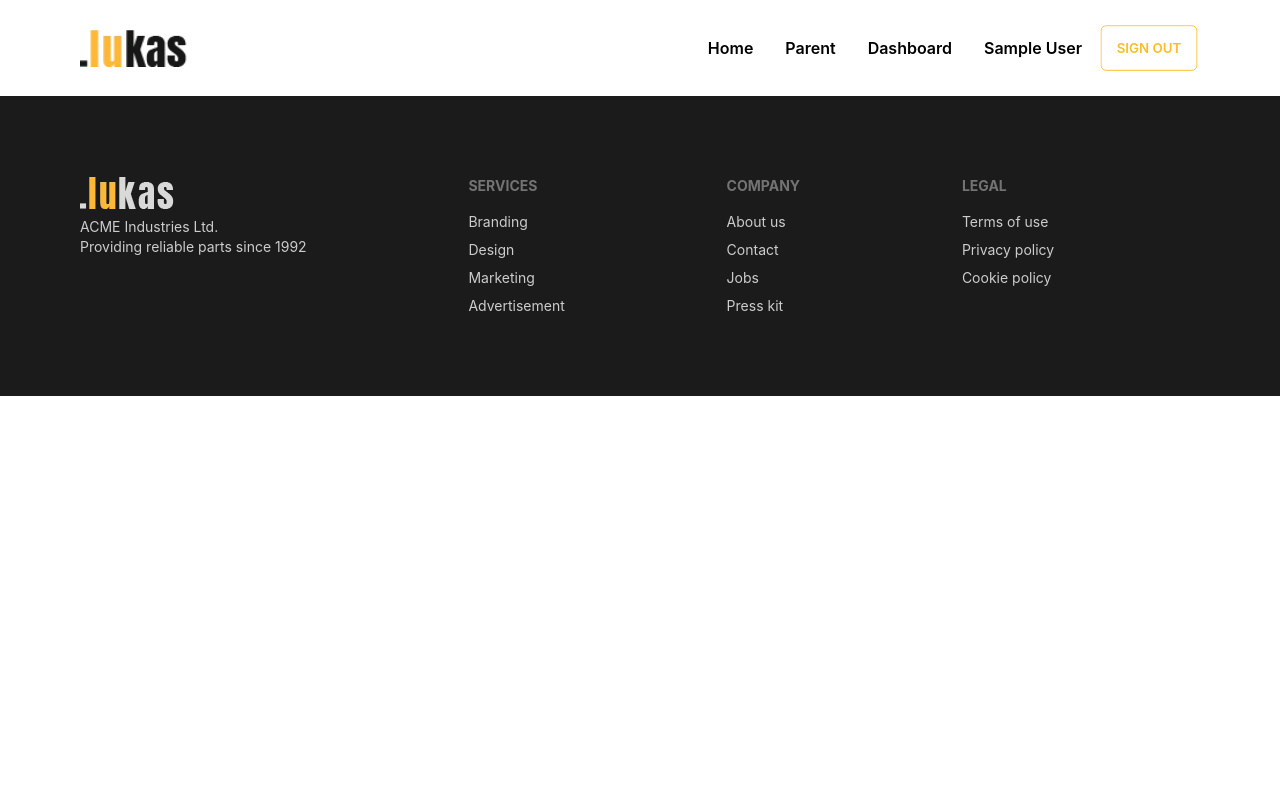
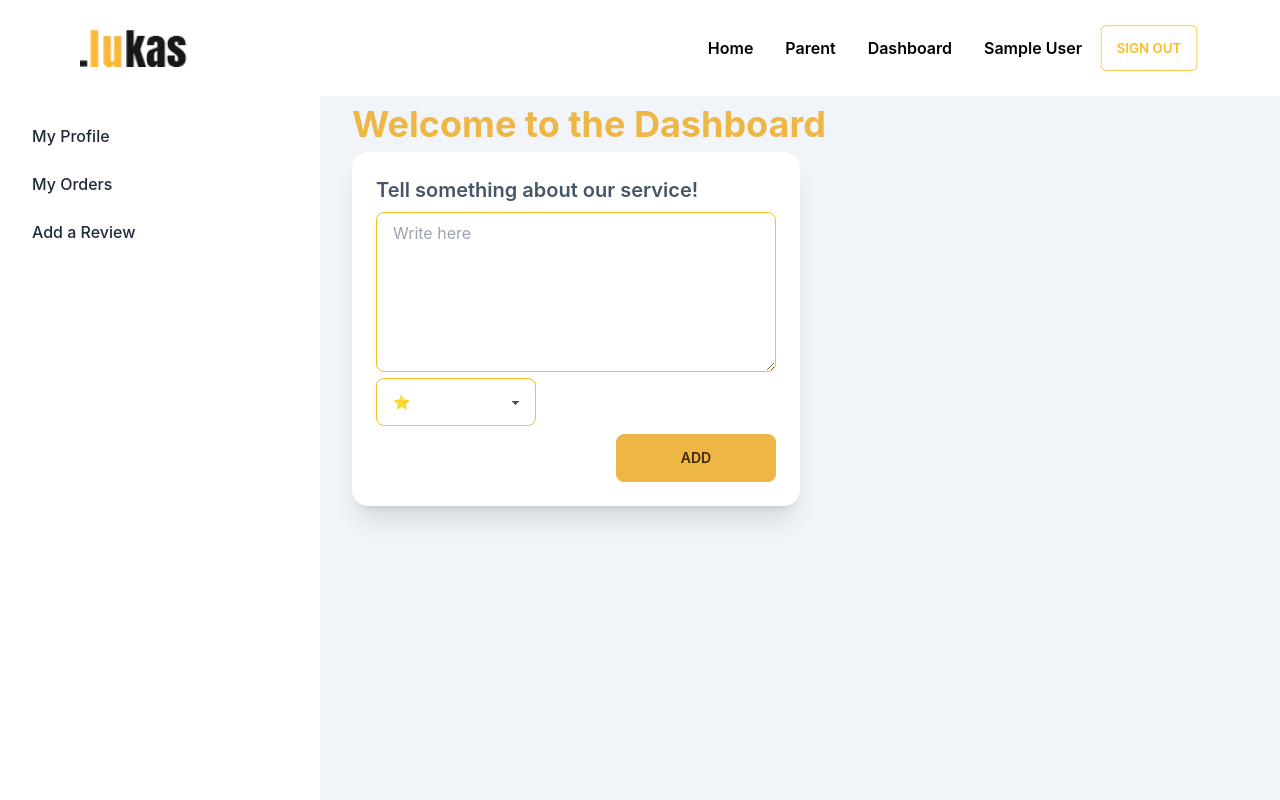
Before and after one commit to ZeroBug404/lukas-car-parts-client-MERN-website, a React (Create React App) app: page /dashboard/addreview in a window 1280 px wide. Shown: the top 800 px of the page. Built offline with nearby package versions, Linux system fonts and the light colour scheme; no server answers; sample sign-in values are in the browser's storage.

Commit message:
add review page is now fully configured with showing reviews on the home page

```diff
--- a/src/App.js
+++ b/src/App.js
@@ -1,6 +1,10 @@
 import { Route, Routes } from "react-router-dom";
+import { ToastContainer } from "react-toastify";
+import "react-toastify/dist/ReactToastify.css";
 import "./App.css";
+import AddReview from "./Pages/Dashboard/AddReview";
 import Dashboard from "./Pages/Dashboard/Dashboard";
+import MyOrders from "./Pages/Dashboard/MyOrders";
 import MyProfile from "./Pages/Dashboard/MyProfile";
 import Home from "./Pages/Home/Home";
 import Login from "./Pages/Login/Login";
@@ -9,9 +13,6 @@ import RequireAuth from "./Pages/Login/RequireAuth";
 import Order from "./Pages/Order/Order";
 import Footer from "./Pages/Shared/Footer";
 import Header from "./Pages/Shared/Header";
-import { ToastContainer } from 'react-toastify';
-import 'react-toastify/dist/ReactToastify.css';
-import MyOrders from "./Pages/Dashboard/MyOrders";
 
 function App() {
   return (
@@ -30,6 +31,7 @@ function App() {
         >
           <Route path="myprofile" element={<MyProfile></MyProfile>}></Route>
           <Route path="myorders" element={<MyOrders></MyOrders>}></Route>
+          <Route path="addreview" element={<AddReview></AddReview>}></Route>
         </Route>
         <Route path="register" element={<Register></Register>}></Route>
         <Route path="login" element={<Login></Login>}></Route>
@@ -44,7 +46,6 @@ function App() {
       </Routes>
       <ToastContainer />
       <Footer></Footer>
-
     </div>
   );
 }
--- /dev/null
+++ b/src/Pages/Dashboard/AddReview.js
@@ -0,0 +1,70 @@
+import React, { useRef } from "react";
+import { useAuthState } from "react-firebase-hooks/auth";
+import { useNavigate } from "react-router-dom";
+import { toast } from "react-toastify";
+import auth from "../../firebase.init";
+
+const AddReview = () => {
+    const [user] = useAuthState(auth)
+    const textRef = useRef('')
+    const starRef = useRef('')
+
+    const navigate = useNavigate()
+
+    const handleAddReview = (e) => {
+        e.preventDefault()
+        let reviewText = textRef.current.value;
+        const star = starRef.current.value;
+        // console.log(reviewText, star);
+
+        const review = {
+            reviewText,
+            star,
+            name: user.displayName
+        }
+
+        fetch(`http://localhost:5000/review`, {
+            method: 'POST',
+            headers: {
+                'content-type': 'application/json'
+            },
+            body: JSON.stringify(review)
+        })
+        .then(res => res.json())
+        .then(data => {
+            console.log({success: data});
+            navigate('/dashboard/myprofile')
+            toast('Thanks for your feedback!')
+        })
+    }
+   return (
+    <div class="card w-1/2 bg-base-100 shadow-xl">
+      <div class="p-6">
+        <h2 class="card-title text-slate-600 mb-2">
+          Tell something about our service!
+        </h2>
+
+        <form >
+            <textarea
+            ref={textRef}
+            className="textarea textarea-warning w-full h-40 leading-6 text-slate-800 text-base"
+            placeholder="Write here"
+            ></textarea>
+
+            <select ref={starRef} class="select select-warning w-2/5 max-w-xs text-slate-600">
+            <option>⭐</option>
+            <option>⭐⭐</option>
+            <option>⭐⭐⭐</option>
+            <option>⭐⭐⭐⭐</option>
+            <option>⭐⭐⭐⭐⭐</option>
+            </select>
+            <div class="card-actions mt-2 justify-end">
+            <button onClick={handleAddReview} class="btn btn-primary w-40">Add</button>
+            </div>
+        </form>
+      </div>
+    </div>
+  );
+};
+
+export default AddReview;
--- a/src/Pages/Dashboard/Dashboard.js
+++ b/src/Pages/Dashboard/Dashboard.js
@@ -28,7 +28,7 @@ const Dashboard = () => {
             <Link to={'myorders'}>My Orders</Link>
           </li>
           <li>
-            <a>Add a Review</a>
+            <Link to={'addreview'}>Add a Review</Link>
           </li>
         </ul>
       </div>
--- a/src/Pages/Home/Reviews.js
+++ b/src/Pages/Home/Reviews.js
@@ -1,29 +1,36 @@
-import React from 'react';
+import React, { useEffect, useState } from 'react';
 import people1 from '../../images/clients/people1.png'
 import people2 from '../../images/clients/people2.png'
 import people3 from '../../images/clients/people3.png'
 
 const Reviews = () => {
-    const reviews = [
-        {
-            name: 'Randy',
-            location: 'California',
-            description: 'I ordered a Radiator for my car. It was a simple process in which I was able to purchase it through linking to my Google, Facebook account, or create an account. I entered my vehicle information into their site to ensure I got the right part. When it arrived via FedEx I noticed the package was opened. ',
-            img: people1
-        },
-        {
-            name: 'Mike',
-            location: 'California',
-            description: "I needed a part for my car and got online to search for it. I came across CarParts.com. They seemed to have the part I needed. I knew nothing about this online vendor so I cautiously ordered the part using PayPal. I waited two weeks and didn't see the part. I thought it might be a scam until I realized I never pressed ORDER",
-            img: people2
-        },
-        {
-            name: 'Amber',
-            location: 'California',
-            description: 'I have to give the customer service at Carparts.com a 10/10 **********. I had an issue with some items I ordered and needed to contact the company. Looking for an email address on their website I saw I could use the "chat" feature to contact them. Delightfully so! A young man named Jake helped me address my issue.',
-            img: people3
-        }
-    ]
+    // const reviews = [
+    //     {
+    //         name: 'Randy',
+    //         location: 'California',
+    //         description: 'I ordered a Radiator for my car. It was a simple process in which I was able to purchase it through linking to my Google, Facebook account, or create an account. I entered my vehicle information into their site to ensure I got the right part. When it arrived via FedEx I noticed the package was opened. ',
+    //         img: people1
+    //     },
+    //     {
+    //         name: 'Mike',
+    //         location: 'California',
+    //         description: "I needed a part for my car and got online to search for it. I came across CarParts.com. They seemed to have the part I needed. I knew nothing about this online vendor so I cautiously ordered the part using PayPal. I waited two weeks and didn't see the part. I thought it might be a scam until I realized I never pressed ORDER",
+    //         img: people2
+    //     },
+    //     {
+    //         name: 'Amber',
+    //         location: 'California',
+    //         description: 'I have to give the customer service at Carparts.com a 10/10 **********. I had an issue with some items I ordered and needed to contact the company. Looking for an email address on their website I saw I could use the "chat" feature to contact them. Delightfully so! A young man named Jake helped me address my issue.',
+    //         img: people3
+    //     }
+    // ]
+    const [reviews, setReviews] = useState([])
+
+    useEffect(() => {
+      fetch(`http://localhost:5000/review`)
+      .then(res => res.json())
+      .then(data => setReviews(data))
+    },[])
 
     return (
         <div className='bg-slate-100 mx-12 text-slate-900'>
@@ -33,7 +40,7 @@ const Reviews = () => {
                 {
                     reviews.map((review, index) => <div key={index} className="card bg-base-100 shadow-xl my-12">
                     <div className="card-body">
-                      <p>{review.description}</p>
+                      <p>{review.reviewText}</p>
 
                       <div className="flex justify-start items-center my-5">
                         <div className="avatar mr-4">
--- a/src/Pages/Shared/Header.js
+++ b/src/Pages/Shared/Header.js
@@ -9,7 +9,7 @@ import Loading from "./Loading";
 const Header = () => {
   const [user, loading, error] = useAuthState(auth);
 
-  console.log(user);
+  // console.log(user);
   const handleSignOut = () => {
     signOut(auth);
     localStorage.removeItem('accessToken');
```
